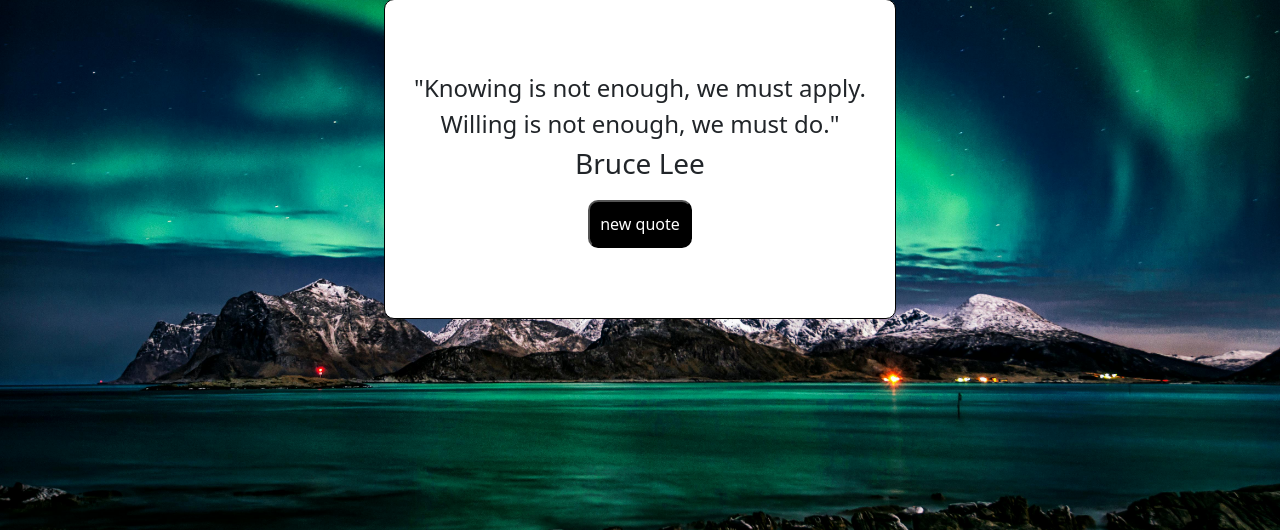
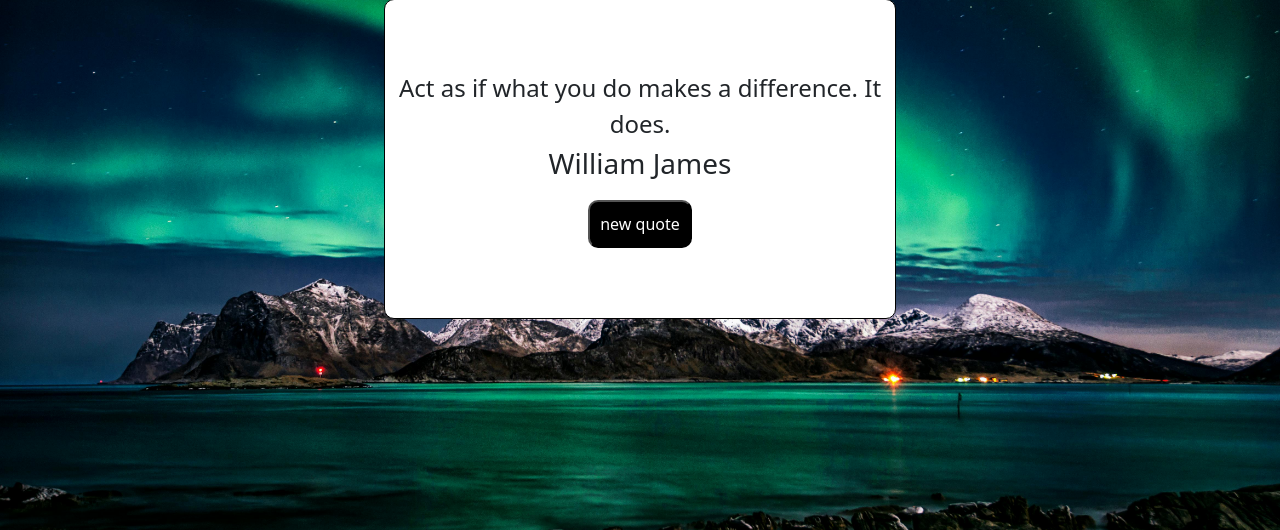
Before and after one commit to Nike-dot/Quote-Generator, a plain HTML site: page index.html in a window 1280 px wide. Both pictures are taken after a click on the button "new quote". Shown: the part 270-800 px from the top of the page. Drawn offline with nearby package versions, Linux system fonts and the light colour scheme.

Commit message:
js upgrade

```diff
--- a/index.html
+++ b/index.html
@@ -6,7 +6,6 @@
     <title>Quote Generator</title>
     <link href="https://cdn.jsdelivr.net/npm/bootstrap@5.3.5/dist/css/bootstrap.min.css" rel="stylesheet" integrity="sha384-SgOJa3DmI69IUzQ2PVdRZhwQ+dy64/BUtbMJw1MZ8t5HZApcHrRKUc4W0kG879m7" crossorigin="anonymous">
     <link rel="stylesheet" href="style.css">
-    <link rel="stylesheet" href="style.js">
     <link rel="stylesheet" href="animation.css">
 </head>
 <body>
@@ -20,6 +19,7 @@
             </div>
         </div>
     </div>
+    <script src="style.js"></script>
     <script src="https://cdn.jsdelivr.net/npm/bootstrap@5.3.5/dist/js/bootstrap.bundle.min.js" integrity="sha384-k6d4wzSIapyDyv1kpU366/PK5hCdSbCRGRCMv+eplOQJWyd1fbcAu9OCUj5zNLiq" crossorigin="anonymous"></script>
 </body>
 </html>
--- a/style.js
+++ b/style.js
@@ -0,0 +1,50 @@
+const data=[
+    {
+        "quote": "The only limit to our realization of tomorrow is our doubts of today.",
+        "author": "Franklin D. Roosevelt"
+      },
+      {
+        "quote": "Do what you can, with what you have, where you are.",
+        "author": "Theodore Roosevelt"
+      },
+      {
+        "quote": "Success is not final, failure is not fatal: it is the courage to continue that counts.",
+        "author": "Winston Churchill"
+      },
+      {
+        "quote": "In the middle of every difficulty lies opportunity.",
+        "author": "Albert Einstein"
+      },
+      {
+        "quote": "Happiness depends upon ourselves.",
+        "author": "Aristotle"
+      },
+      {
+        "quote": "Life is what happens when you're busy making other plans.",
+        "author": "John Lennon"
+      },
+      {
+        "quote": "It is never too late to be what you might have been.",
+        "author": "George Eliot"
+      },
+      {
+        "quote": "You must be the change you wish to see in the world.",
+        "author": "Mahatma Gandhi"
+      },
+      {
+        "quote": "Opportunities don't happen. You create them.",
+        "author": "Chris Grosser"
+      },
+      {
+        "quote": "Act as if what you do makes a difference. It does.",
+        "author": "William James"
+      }
+]
+const quote= document.querySelector(".quote");
+const  name=document.querySelector(".name");
+const newQuote=document.querySelector(".newQuote");
+ newQuote.addEventListener("click",()=>{
+    const randomQuote = Math.floor(Math.random() * data.length);
+    quote.innerHTML=data[randomQuote].quote;
+    name.innerHTML=data[randomQuote].author;
+ })
```
